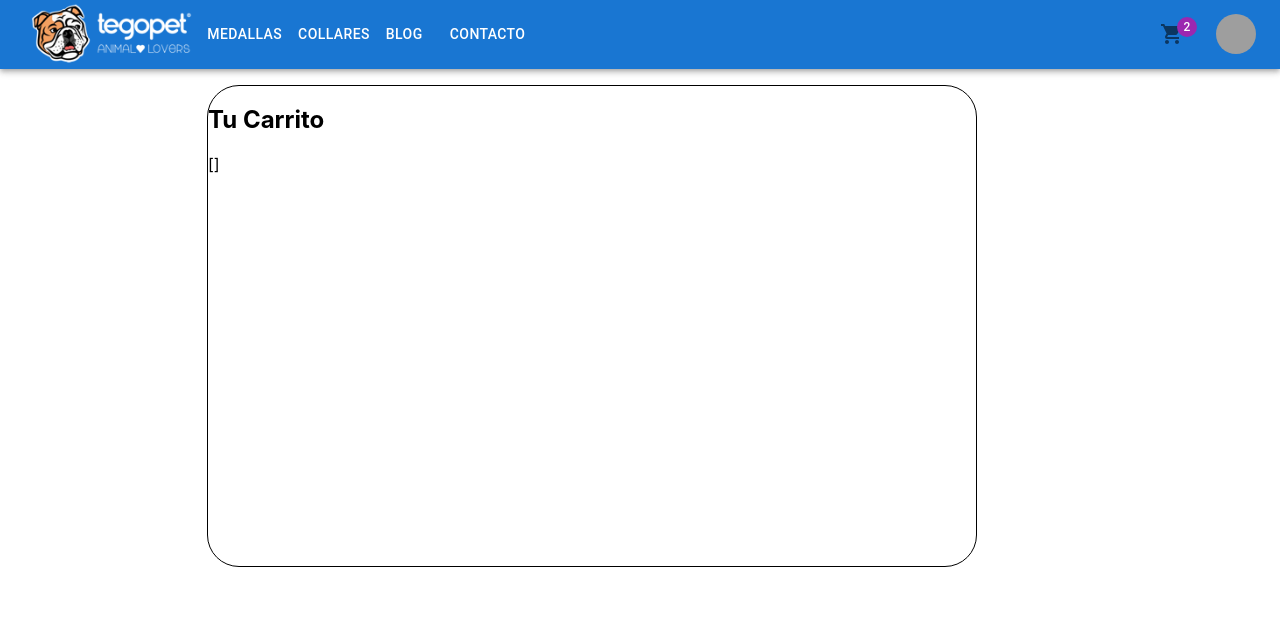
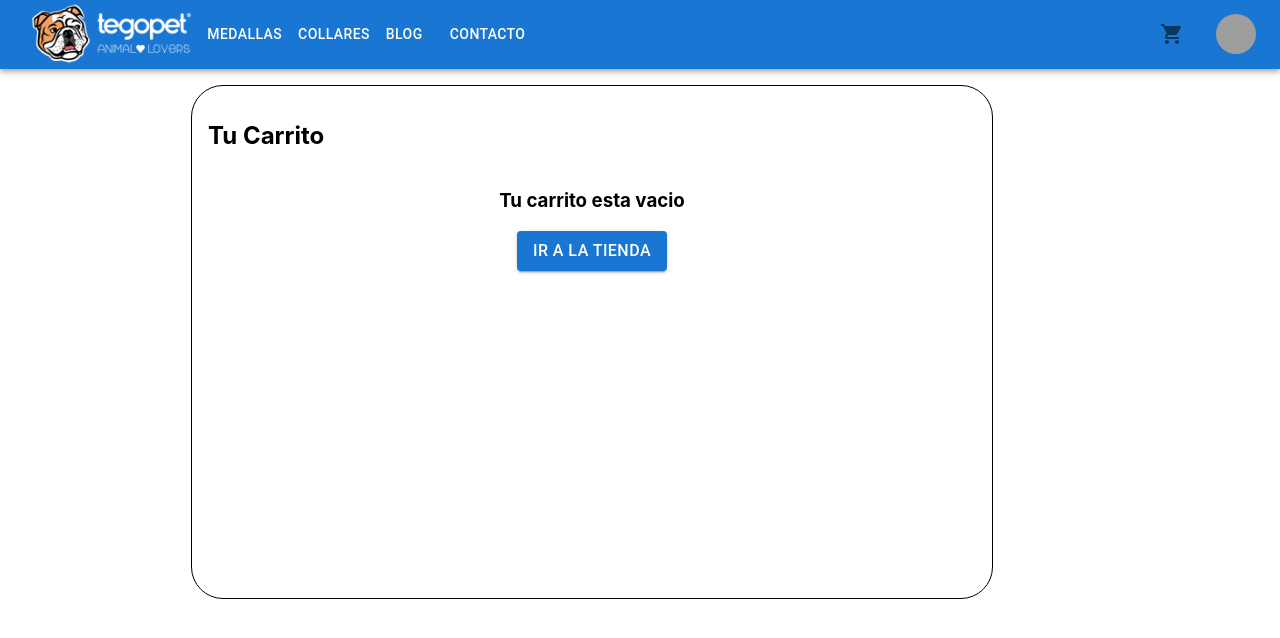
Before and after one commit to Cardaccio/e-commerce-gomez, a React (Create React App) app: page /cart in a window 1280 px wide. Shown: the top 638 px of the page. Built offline with nearby package versions, Linux system fonts and the light colour scheme; grey boxes are pictures that could not be loaded.

Commit message:
cart view

```diff
--- a/src/components/Cart.jsx
+++ b/src/components/Cart.jsx
@@ -1,14 +1,29 @@
 import React from 'react'
 import { useCart } from './CartContext'
+import { Link as RouterLink}   from 'react-router-dom';
+import Button from '@mui/material/Button';
+import CartItem from './CartItem';
+
 
 function Cart() {
-  const {cart} = useCart()
-
+  const {cart, cartTotal, clearCart} = useCart()
+  console.log(cart)
   return (
     <div className='center'>
       <div className='outlined'>
         <h2>Tu Carrito</h2>
-        <p>{JSON.stringify(cart)}</p>
+        {
+        !cart.length
+        ?<div className='item-div'><h3>Tu carrito esta vacio</h3><Button component={RouterLink} to={`/`}style={{ fontSize: '1rem' }} variant="contained">Ir a la tienda</Button></div>
+        :<div className='item-div'>
+          {cart.map((item)=> <CartItem key={item.id} item={item}/>)}
+          <h3>Total: $ {cartTotal()}</h3>
+          <div className='center'>
+            <Button style={{ fontSize: '0.8rem' }} variant="text" onClick={clearCart}>Vaciar carrito</Button>
+            <Button style={{ fontSize: '1rem' }} variant="contained" color="success">Ir a Pagar</Button>
+          </div>
+        </div>
+        }
       </div>
     </div>
   )
--- a/src/components/CartContext.jsx
+++ b/src/components/CartContext.jsx
@@ -31,9 +31,17 @@ export const CartProvider = ({children}) =>{
         return cart.some((prod)=> prod.id === id)
     };
 
+    const cartQuantity = ()=>{
+        return cart.reduce((acc, prod)=> acc += prod.quantity, 0)
+    };
+
+    const cartTotal = ()=>{
+        return cart.reduce((acc, prod)=> acc += prod.quantity * prod.price, 0)
+    };
+
     return (
 
-    <CartContext.Provider value={{addItem, cart}}>
+    <CartContext.Provider value={{addItem, cart, addItem, removeItem, clearCart, isInCart, cartQuantity, cartTotal}}>
         { children }
     </CartContext.Provider>
   )
--- /dev/null
+++ b/src/components/CartItem.jsx
@@ -0,0 +1,25 @@
+import React from 'react';
+import Stack from '@mui/material/Stack';
+import IconButton from '@mui/material/IconButton';
+import DeleteIcon from '@mui/icons-material/Delete';
+import { useCart } from './CartContext';
+
+function CartItem({item}) {
+
+    const {removeItem} = useCart();
+  return (
+    <div className='center'>
+    <Stack direction="row" spacing={6} alignItems="center" justifyContent="space-around">
+        <img src={item.pictureUrl} alt={item.title} className="thumb-img"/>
+        <span>{item.title}</span>
+        <span>{item.quantity}</span>
+        <span>${item.price}</span>
+        <IconButton aria-label="delete" onClick={()=>removeItem(item.id)}>
+            <DeleteIcon fontSize="small" color="secondary" />
+        </IconButton>
+    </Stack>
+    </div>
+  )
+}
+
+export default CartItem
--- a/src/components/CartWidget.jsx
+++ b/src/components/CartWidget.jsx
@@ -4,6 +4,7 @@ import { styled } from '@mui/material/styles';
 import IconButton from '@mui/material/IconButton';
 import ShoppingCartIcon from '@mui/icons-material/ShoppingCart';
 import { Link as RouterLink}   from 'react-router-dom';
+import { useCart } from './CartContext';
 
 const StyledBadge = styled(Badge)(({ theme }) => ({
   '& .MuiBadge-badge': {
@@ -15,9 +16,10 @@ const StyledBadge = styled(Badge)(({ theme }) => ({
 }));
 
 export default function CartWidget() {
-    return (
+  const {cartQuantity} = useCart()
+  return (
     <IconButton aria-label="cart" component={RouterLink} to={`/cart`}>
-      <StyledBadge badgeContent={2} color="secondary">
+      <StyledBadge badgeContent={cartQuantity()} color="secondary">
         <ShoppingCartIcon />
       </StyledBadge>
     </IconButton>
--- a/src/index.css
+++ b/src/index.css
@@ -46,11 +46,16 @@ code {
   justify-content: space-around;
   flex-wrap: wrap;
   margin: 1rem;
+  align-items: center;
 }
 
 .prod-img{
   margin-top: 1rem;
   max-width: 40rem;
+}
+
+.thumb-img{
+  max-width: 10rem;
 }
 
 .full-div{
@@ -62,6 +67,7 @@ code {
   border-radius: 2rem;
   height: 60vh;
   width: 60vw;
+  padding: 1rem;
 }
 
 .prod-div{
```
